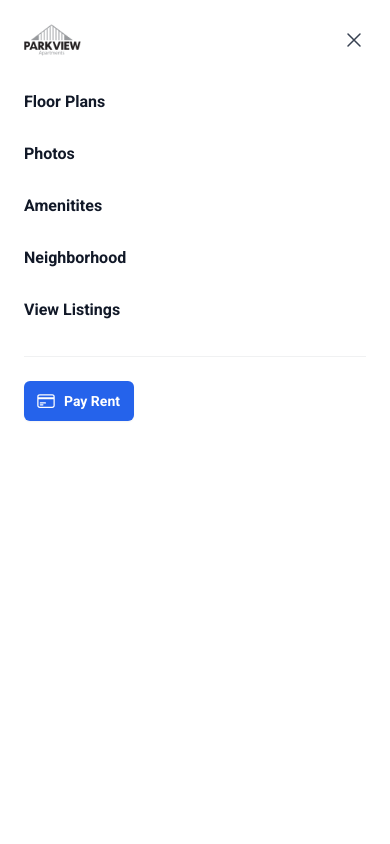
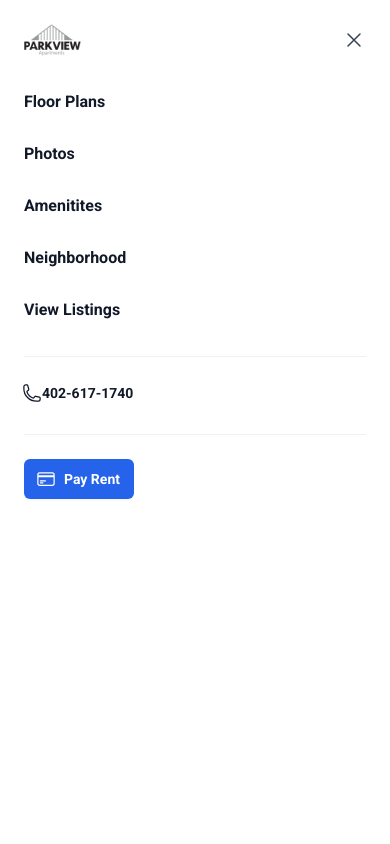
Before and after one commit to agnathan/parkview-nextjs, a Next.js app: page / in a window 390 px wide. Both pictures are taken after a click on the button "Open main menu". Shown: the top 844 px of the page. Built offline with nearby package versions, Linux system fonts and the light colour scheme.

Commit message:
Added Phone number to the mobile menu

```diff
--- a/src/app/pageTailwind/header/index.js
+++ b/src/app/pageTailwind/header/index.js
@@ -109,14 +109,14 @@ export default function Example () {
                   </a>
                 ))}
               </div>
-              {/* <div className='py-6'>
+              <div className='py-6'>
                 <a
-                  href='#'
-                  className='-mx-3 block rounded-lg px-3 py-2.5 text-base font-semibold leading-7 text-gray-900 hover:bg-gray-50'
+                  href='tel:4026171740'
+                  className='text-sm inline-flex items-center justify-center font-semibold leading-6 text-gray-900'
                 >
-                  Log in
+                  <PhoneIcon className='-ml-0.5 h-5 w-5' aria-hidden='true' /> 402-617-1740
                 </a>
-              </div> */}
+              </div>
               <div className='py-6'>
                 <a
                   href='https://npdodge.appfolio.com/connect/users/sign_in?a=cw'
```
